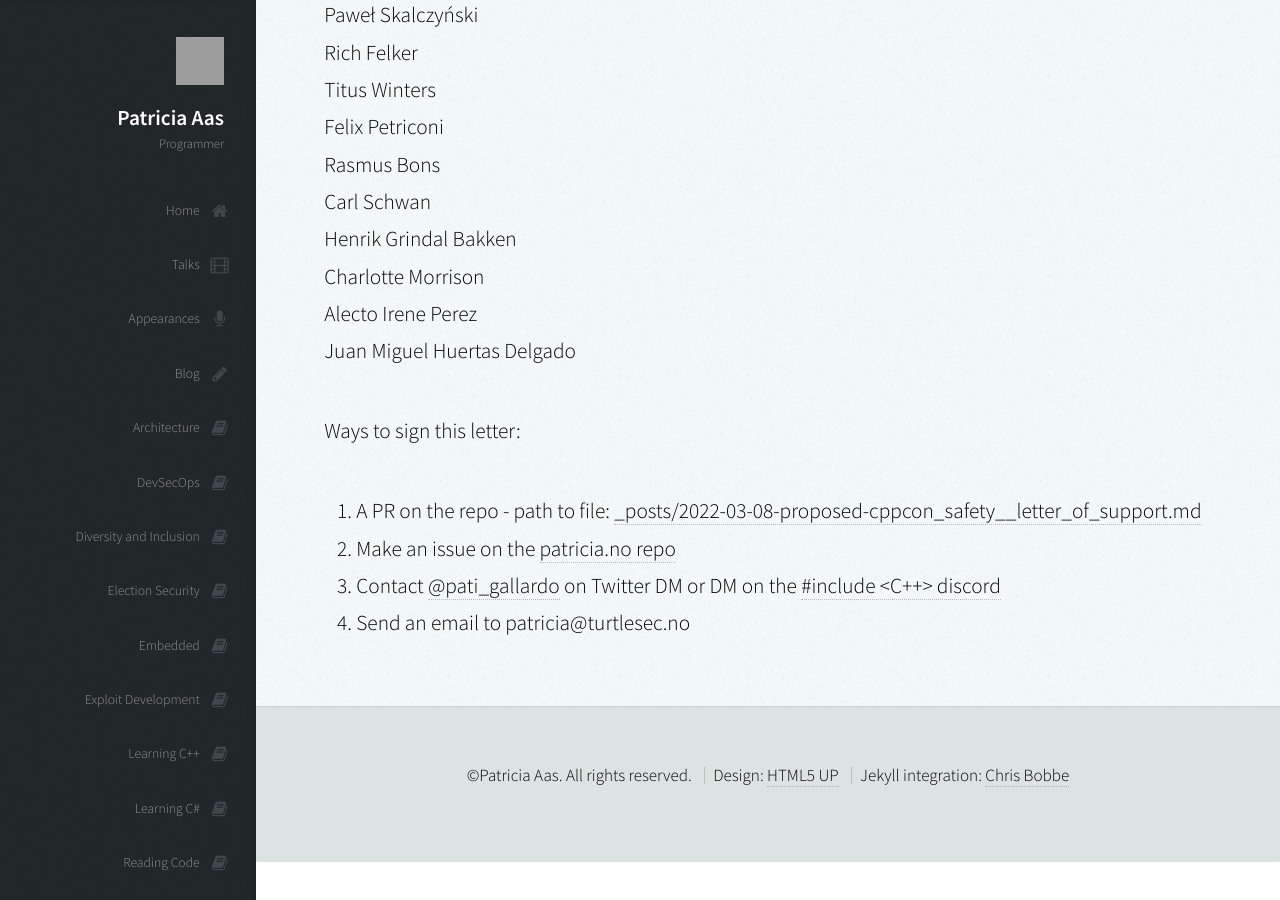
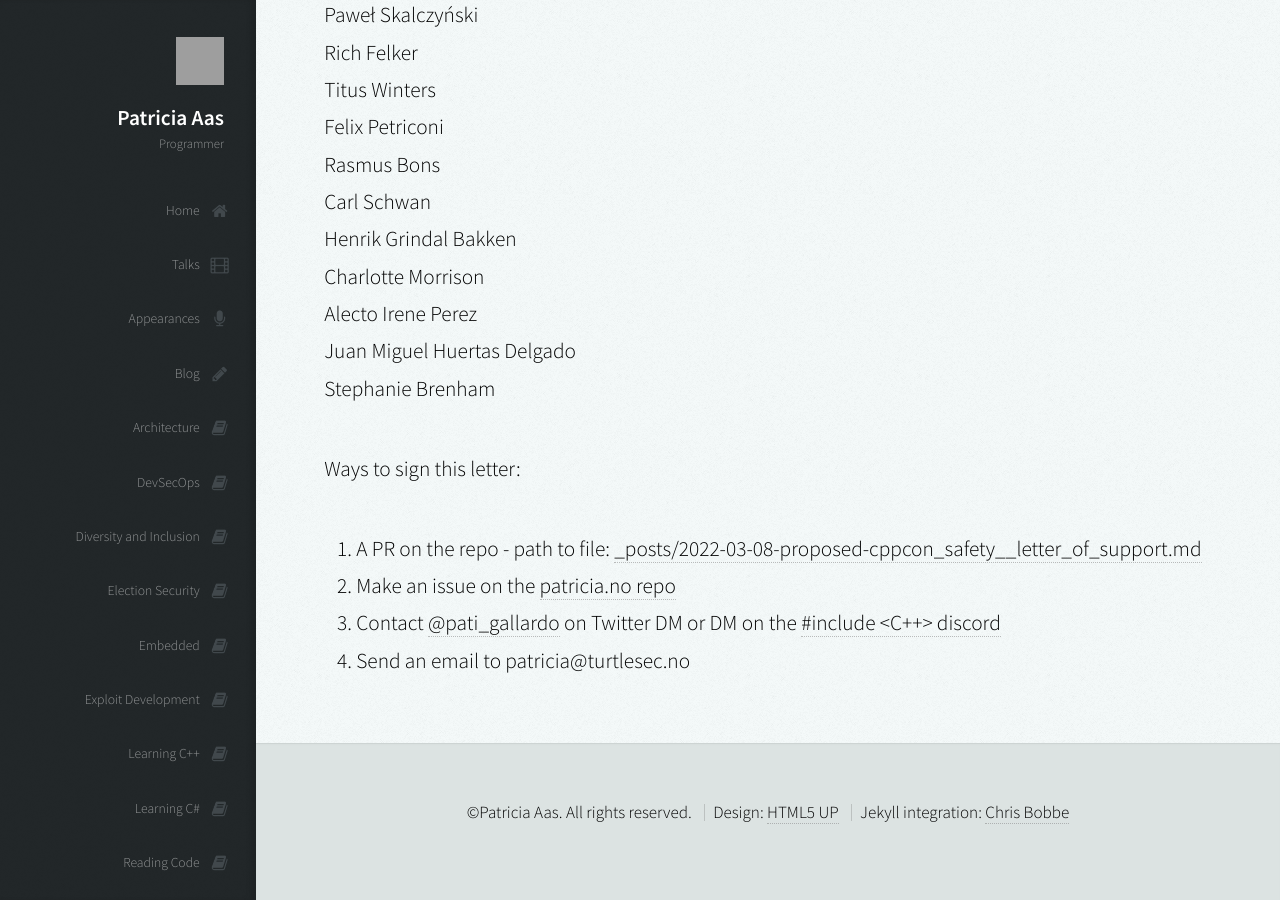
Before and after one commit to patricia-gallardo/patricia-gallardo.github.io, a Jekyll site: the page built from _posts/2022-03-08-proposed-cppcon_safety__letter_of_support.md, in a window 1280 px wide and 900 px high, scrolled down 2910 px. Built offline with Jekyll 4.4.1, drawn with Linux system fonts in a browser that asks for light colours; nearby versions of some CDN libraries; grey boxes are pictures that could not be loaded.

Commit message:
Update 2022-03-08-proposed-cppcon_safety__letter_of_support.md

```diff
--- a/_posts/2022-03-08-proposed-cppcon_safety__letter_of_support.md
+++ b/_posts/2022-03-08-proposed-cppcon_safety__letter_of_support.md
@@ -86,6 +86,7 @@ Henrik Grindal Bakken <br>
 Charlotte Morrison <br>
 Alecto Irene Perez <br>
 Juan Miguel Huertas Delgado <br>
+Stephanie Brenham <br>
 
 
 Ways to sign this letter:
```
